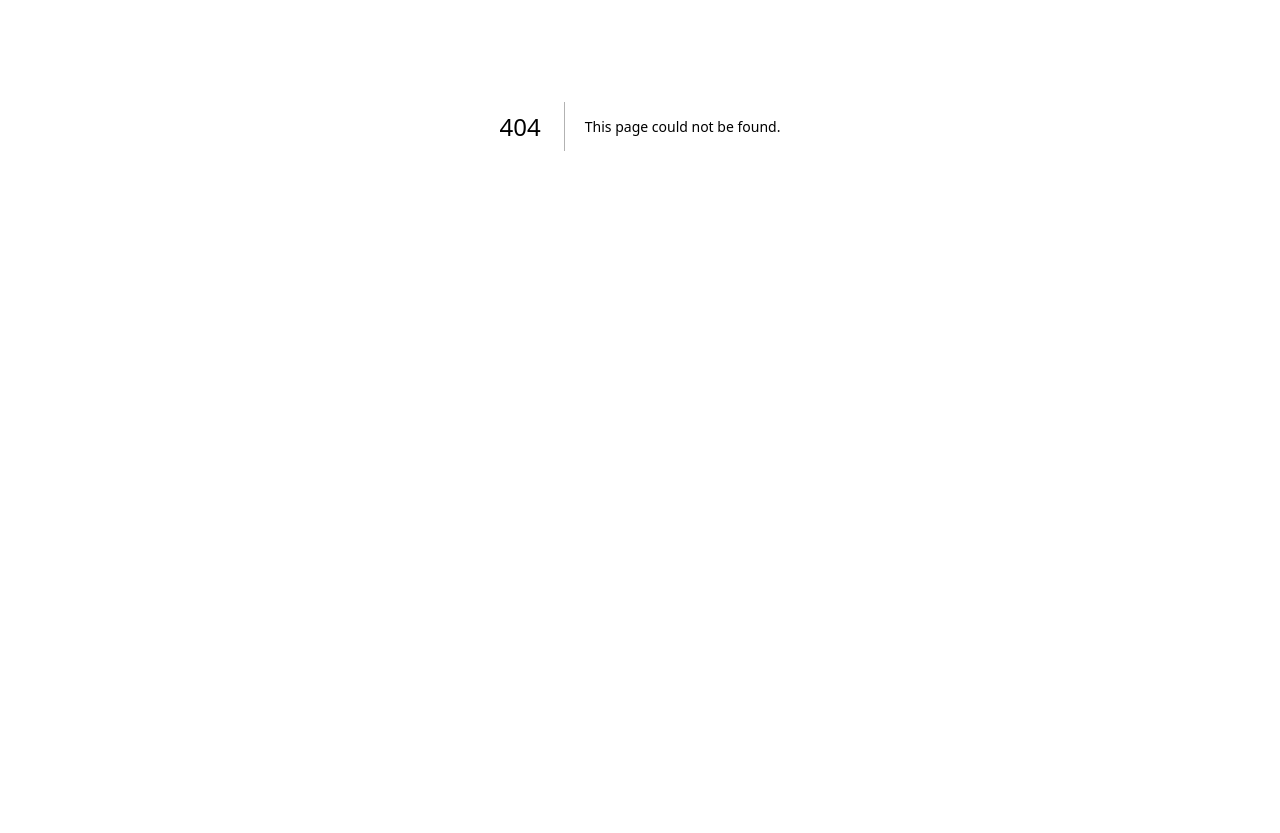
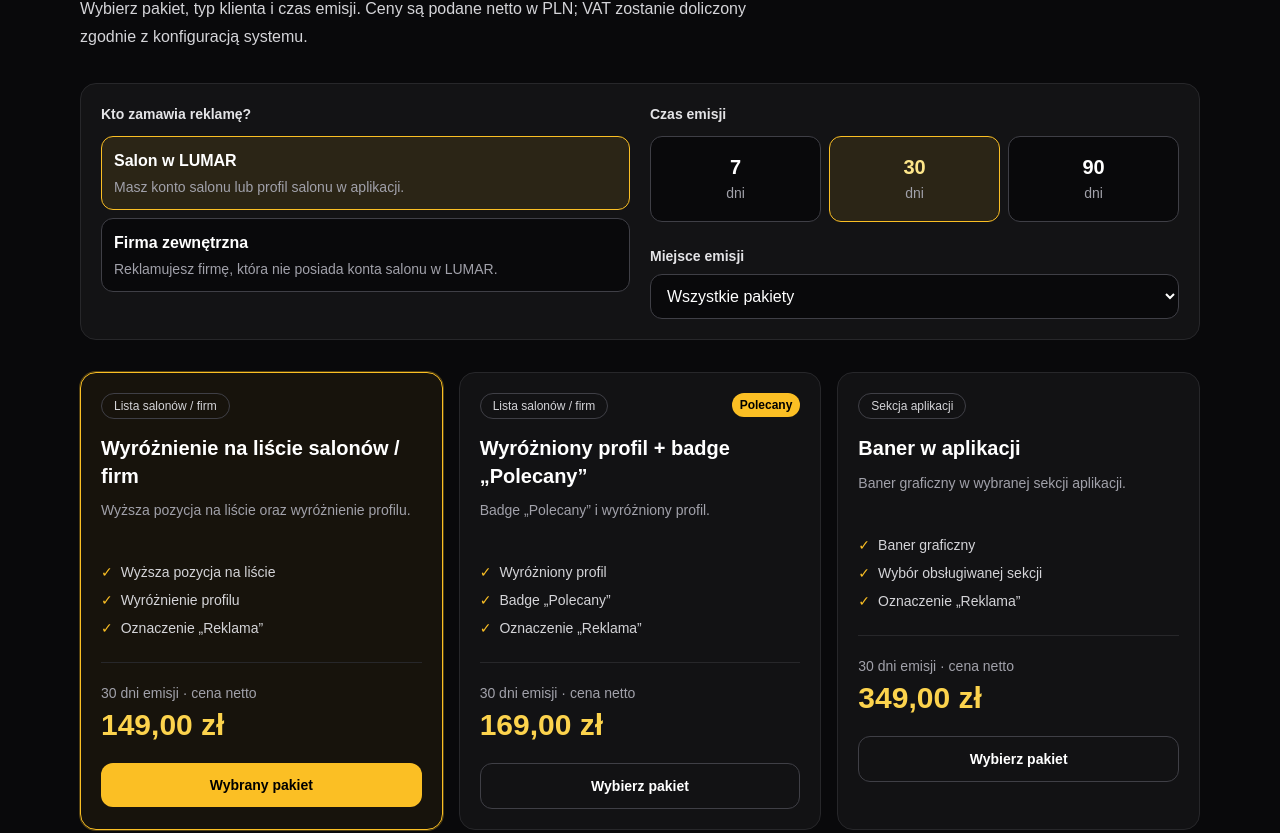
Before and after one commit to adelbertusshop/booking-app-mvp, a Next.js app: page /reklamy in a window 1280 px wide. Before the commit this address had no page. Shown: the part 274-1107 px from the top of the page. Before the commit the page ends 800 px from the top, so only its background shows below. Built offline with nearby package versions, Linux system fonts and the light colour scheme.

Commit message:
feat: add LUMAR advertising package selection page

```diff
--- /dev/null
+++ b/app/reklamy/page.tsx
@@ -0,0 +1,168 @@
+'use client';
+
+import { useMemo, useState } from 'react';
+import Link from 'next/link';
+import {
+  ADVERTISING_CLIENT_TYPES,
+  ADVERTISING_DURATIONS,
+  ADVERTISING_PACKAGES,
+  type AdvertisingClientType,
+  type AdvertisingDurationDays,
+  type AdvertisingPlacement,
+  formatNetPrice,
+} from '@/lib/advertising/catalog';
+
+type PlacementFilter = 'all' | AdvertisingPlacement;
+
+export default function ReklamyPage() {
+  const [clientType, setClientType] = useState<AdvertisingClientType>('salon_w_aplikacji');
+  const [duration, setDuration] = useState<AdvertisingDurationDays>(30);
+  const [placement, setPlacement] = useState<PlacementFilter>('all');
+  const [selectedPackage, setSelectedPackage] = useState<string>('listing_highlight');
+
+  const packages = useMemo(
+    () => ADVERTISING_PACKAGES.filter((item) => placement === 'all' || item.placement === placement),
+    [placement],
+  );
+  const selected = ADVERTISING_PACKAGES.find((item) => item.id === selectedPackage);
+  const selectedPrice = selected?.pricesNetPln[clientType][duration];
+
+  function choosePlacement(next: PlacementFilter) {
+    setPlacement(next);
+    if (next !== 'all') {
+      const firstMatch = ADVERTISING_PACKAGES.find((item) => item.placement === next);
+      if (firstMatch) setSelectedPackage(firstMatch.id);
+    }
+  }
+
+  return (
+    <main className="min-h-screen bg-zinc-950 text-white">
+      <header className="border-b border-zinc-800 px-4 py-5">
+        <div className="mx-auto flex max-w-6xl items-center justify-between gap-4">
+          <Link href="/" className="text-xl font-black tracking-widest text-amber-400">LUMAR</Link>
+          <Link href="/salony" className="text-sm text-zinc-300 transition hover:text-amber-300">Lista salonów</Link>
+        </div>
+      </header>
+
+      <section className="mx-auto max-w-6xl px-4 py-10 sm:py-14">
+        <p className="text-sm font-semibold uppercase tracking-[0.22em] text-amber-400">Reklama w LUMAR</p>
+        <h1 className="mt-3 max-w-3xl text-3xl font-black leading-tight sm:text-5xl">
+          Wybierz sposób, w jaki klienci zobaczą Twoją firmę.
+        </h1>
+        <p className="mt-4 max-w-2xl text-base leading-7 text-zinc-300">
+          Wybierz pakiet, typ klienta i czas emisji. Ceny są podane netto w PLN; VAT zostanie doliczony zgodnie z konfiguracją systemu.
+        </p>
+
+        <div className="mt-8 grid gap-5 rounded-2xl border border-zinc-800 bg-zinc-900/70 p-5 sm:grid-cols-2">
+          <fieldset>
+            <legend className="mb-3 text-sm font-semibold text-zinc-200">Kto zamawia reklamę?</legend>
+            <div className="grid gap-2">
+              {ADVERTISING_CLIENT_TYPES.map((client) => (
+                <button
+                  key={client.id}
+                  type="button"
+                  onClick={() => setClientType(client.id)}
+                  aria-pressed={clientType === client.id}
+                  className={`rounded-xl border p-3 text-left transition ${clientType === client.id ? 'border-amber-400 bg-amber-400/10' : 'border-zinc-700 bg-zinc-950 hover:border-zinc-500'}`}
+                >
+                  <span className="block font-semibold">{client.label}</span>
+                  <span className="mt-1 block text-sm leading-5 text-zinc-400">{client.description}</span>
+                </button>
+              ))}
+            </div>
+          </fieldset>
+
+          <fieldset>
+            <legend className="mb-3 text-sm font-semibold text-zinc-200">Czas emisji</legend>
+            <div className="grid grid-cols-3 gap-2">
+              {ADVERTISING_DURATIONS.map((days) => (
+                <button
+                  key={days}
+                  type="button"
+                  onClick={() => setDuration(days)}
+                  aria-pressed={duration === days}
+                  className={`rounded-xl border px-2 py-4 text-center transition ${duration === days ? 'border-amber-400 bg-amber-400/10 text-amber-200' : 'border-zinc-700 bg-zinc-950 hover:border-zinc-500'}`}
+                >
+                  <span className="block text-xl font-bold">{days}</span>
+                  <span className="text-sm text-zinc-400">dni</span>
+                </button>
+              ))}
+            </div>
+            <label htmlFor="placement" className="mb-2 mt-6 block text-sm font-semibold text-zinc-200">Miejsce emisji</label>
+            <select
+              id="placement"
+              value={placement}
+              onChange={(event) => choosePlacement(event.target.value as PlacementFilter)}
+              className="w-full rounded-xl border border-zinc-700 bg-zinc-950 px-3 py-3 text-white outline-none focus:border-amber-400"
+            >
+              <option value="all">Wszystkie pakiety</option>
+              <option value="salon_catalog">Lista salonów / firm</option>
+              <option value="lumar_pages">Banery i treści w aplikacji</option>
+            </select>
+          </fieldset>
+        </div>
+
+        <div className="mt-8 grid gap-4 md:grid-cols-2 xl:grid-cols-3">
+          {packages.map((item) => {
+            const price = item.pricesNetPln[clientType][duration];
+            const isSelected = selectedPackage === item.id;
+            return (
+              <article key={item.id} className={`flex flex-col rounded-2xl border p-5 transition ${isSelected ? 'border-amber-400 bg-amber-400/[0.06] ring-1 ring-amber-400/30' : 'border-zinc-800 bg-zinc-900/60'}`}>
+                <div className="flex items-start justify-between gap-3">
+                  <span className="rounded-full border border-zinc-700 px-3 py-1 text-xs text-zinc-300">{item.placementLabel}</span>
+                  {item.id === 'featured_profile' && <span className="rounded-full bg-amber-400 px-2 py-1 text-xs font-bold text-black">Polecany</span>}
+                </div>
+                <h2 className="mt-4 text-xl font-bold leading-snug">{item.name}</h2>
+                <p className="mt-2 min-h-12 text-sm leading-6 text-zinc-400">{item.description}</p>
+                <ul className="mt-4 space-y-2 text-sm text-zinc-300">
+                  {item.features.map((feature) => (
+                    <li key={feature} className="flex gap-2"><span className="text-amber-400">✓</span><span>{feature}</span></li>
+                  ))}
+                </ul>
+                <div className="mt-6 border-t border-zinc-800 pt-5">
+                  <p className="text-sm text-zinc-400">{duration} dni emisji · cena netto</p>
+                  <p className="mt-1 text-3xl font-black text-amber-300">{formatNetPrice(price)}</p>
+                  <button
+                    type="button"
+                    onClick={() => setSelectedPackage(item.id)}
+                    aria-pressed={isSelected}
+                    className={`mt-5 w-full rounded-xl px-4 py-3 text-sm font-bold transition ${isSelected ? 'bg-amber-400 text-black' : 'border border-zinc-700 text-white hover:border-amber-400 hover:text-amber-200'}`}
+                  >
+                    {isSelected ? 'Wybrany pakiet' : 'Wybierz pakiet'}
+                  </button>
+                </div>
+              </article>
+            );
+          })}
+        </div>
+
+        <aside className="mt-8 rounded-2xl border border-amber-400/30 bg-amber-400/[0.06] p-5 sm:p-6">
+          <div className="flex flex-col justify-between gap-5 sm:flex-row sm:items-center">
+            <div>
+              <p className="text-sm font-semibold text-amber-300">Twoje podsumowanie</p>
+              <h2 className="mt-1 text-xl font-bold">{selected?.name ?? 'Wybierz pakiet'}</h2>
+              <p className="mt-1 text-sm text-zinc-400">
+                {clientType === 'salon_w_aplikacji' ? 'Salon w LUMAR' : 'Firma zewnętrzna'} · {duration} dni
+              </p>
+              <p className="mt-2 text-sm text-zinc-400">Cena netto. Ostateczna kwota brutto zależy od konfiguracji VAT.</p>
+            </div>
+            <div className="sm:text-right">
+              <p className="text-3xl font-black text-amber-300">{selectedPrice === undefined ? '—' : formatNetPrice(selectedPrice)}</p>
+              <button
+                type="button"
+                disabled
+                title="Zakup zostanie włączony po wdrożeniu i przetestowaniu płatności Stripe."
+                className="mt-3 cursor-not-allowed rounded-xl bg-zinc-700 px-5 py-3 text-sm font-bold text-zinc-300"
+              >
+                Zakup — płatności w przygotowaniu
+              </button>
+            </div>
+          </div>
+          <p className="mt-4 border-t border-zinc-800 pt-4 text-sm leading-6 text-zinc-400">
+            Wybranie pakietu nie pobiera opłaty i nie uruchamia emisji. Reklama zacznie być wyświetlana dopiero po bezpiecznym potwierdzeniu płatności, akceptacji materiału reklamowego i ustaleniu daty startu.
+          </p>
+        </aside>
+      </section>
+    </main>
+  );
+}
```
